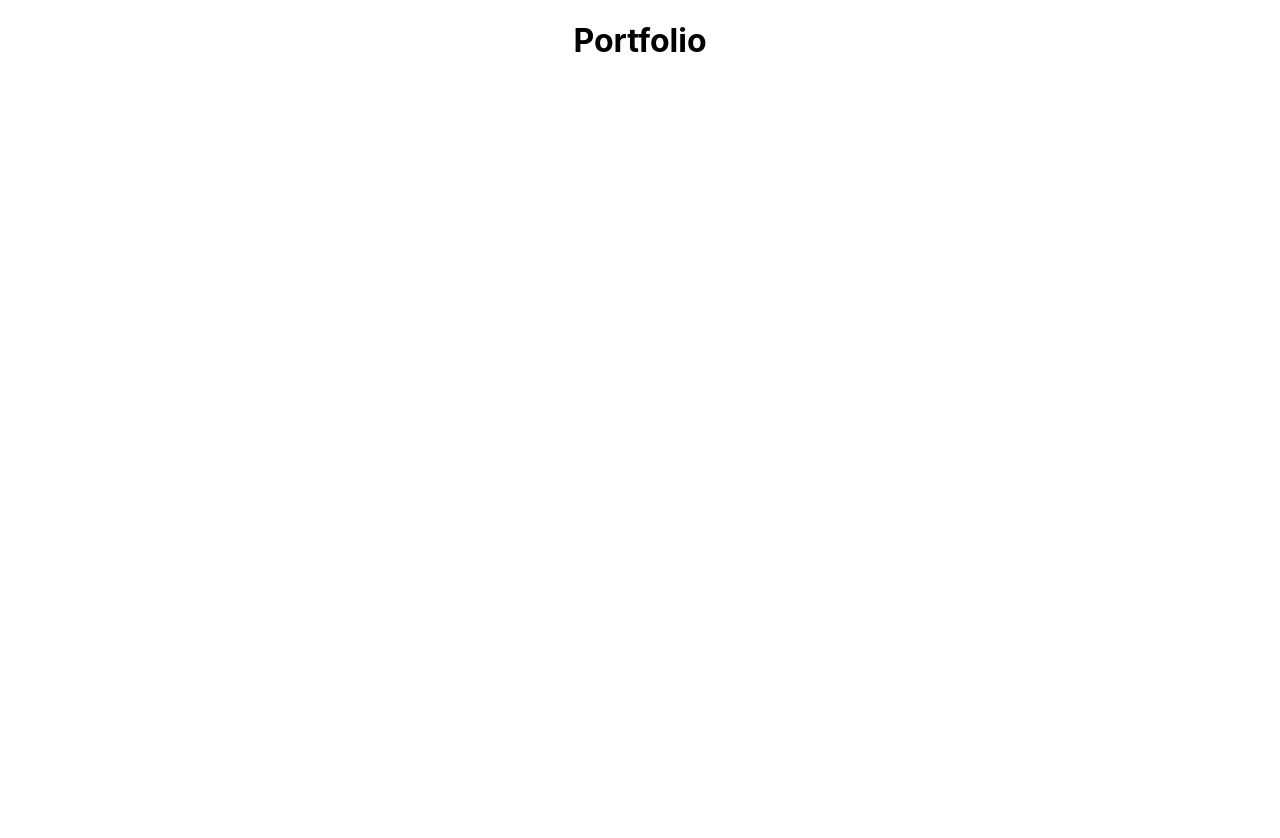
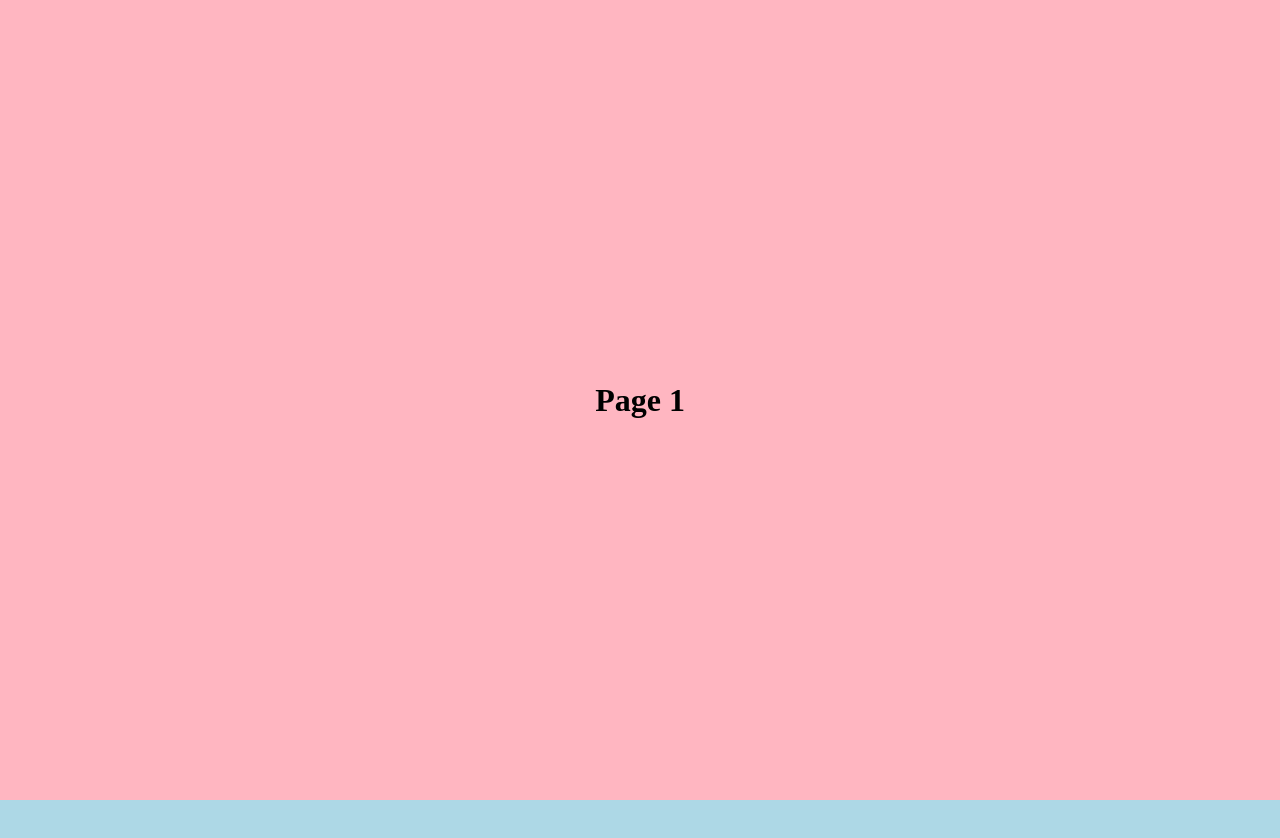
Before and after one commit to verona-hub/portfolio, a React (Create React App) app: page / in a window 1280 px wide. Shown: the top 838 px of the page. Before the commit the page ends 800 px from the top, so only its background shows below. Built offline with nearby package versions, Linux system fonts and the light colour scheme.

Commit message:
- created pages

```diff
--- a/public/index.html
+++ b/public/index.html
@@ -9,7 +9,6 @@
       name="description"
       content="Web site created using create-react-app"
     />
-    <link rel="apple-touch-icon" href="%PUBLIC_URL%/logo192.png" />
     <!--
       manifest.json provides metadata used when your web app is installed on a
       user's mobile device or desktop. See https://developers.google.com/web/fundamentals/web-app-manifest/
--- a/src/App.css
+++ b/src/App.css
@@ -1,38 +1,30 @@
-.App {
-  text-align: center;
+* {
+  box-sizing: border-box;
+  margin: 0;
+  padding: 0;
 }
 
-.App-logo {
-  height: 40vmin;
-  pointer-events: none;
+.App {
+  display: flex;
+  flex-direction: column;
+  justify-content: center;
 }
 
-@media (prefers-reduced-motion: no-preference) {
-  .App-logo {
-    animation: App-logo-spin infinite 20s linear;
-  }
+.Page {
+  height: 100vh;
+  display: flex;
+  justify-content: center;
+  align-items: center;
 }
 
-.App-header {
-  background-color: #282c34;
-  min-height: 100vh;
-  display: flex;
-  flex-direction: column;
-  align-items: center;
-  justify-content: center;
-  font-size: calc(10px + 2vmin);
-  color: white;
+.page-one {
+  background-color: lightpink;
 }
 
-.App-link {
-  color: #61dafb;
+.page-two {
+  background-color: lightblue;
 }
 
-@keyframes App-logo-spin {
-  from {
-    transform: rotate(0deg);
-  }
-  to {
-    transform: rotate(360deg);
-  }
+.page-three {
+  background-color: lightgreen;
 }
--- a/src/App.js
+++ b/src/App.js
@@ -1,12 +1,24 @@
-import './App.css';
-import React from "react";
+import React, { Component } from "react";
 
-function App() {
-  return (
-    <div className="App">
-        <h1> Portfolio </h1>
-    </div>
-  );
+// Components
+import PageOne from './components/Pages/PageOne';
+import PageTwo from './components/Pages/PageTwo';
+import PageThree from './components/Pages/PageThree';
+
+class App extends Component {
+
+    render() {
+
+        return(
+            <div className="App">
+                <PageOne />
+                <PageTwo />
+                <PageThree />
+            </div>
+
+        );
+    }
 }
 
+
 export default App;
--- /dev/null
+++ b/src/components/Pages/PageOne.js
@@ -0,0 +1,12 @@
+import React from 'react';
+
+
+const PageOne = () => {
+    return (
+        <div className="Page page-one">
+            <h1> Page 1 </h1>
+        </div>
+    );
+};
+
+export default PageOne;
--- /dev/null
+++ b/src/components/Pages/PageThree.js
@@ -0,0 +1,11 @@
+import React from 'react';
+
+const PageThree = () => {
+    return (
+        <div className="Page page-three">
+            <h1> Page 3 </h1>
+        </div>
+    );
+};
+
+export default PageThree;
--- /dev/null
+++ b/src/components/Pages/PageTwo.js
@@ -0,0 +1,12 @@
+import React from 'react';
+
+
+const PageTwo = () => {
+    return (
+        <div className="Page page-two">
+            <h1> Page 2 </h1>
+        </div>
+    );
+};
+
+export default PageTwo;
--- a/src/index.js
+++ b/src/index.js
@@ -1,8 +1,7 @@
 import React from 'react';
 import ReactDOM from 'react-dom';
-import './index.css';
+import './App.css';
 import App from './App';
-import reportWebVitals from './reportWebVitals';
 
 ReactDOM.render(
   <React.StrictMode>
@@ -10,8 +9,3 @@ ReactDOM.render(
   </React.StrictMode>,
   document.getElementById('root')
 );
-
-// If you want to start measuring performance in your app, pass a function
-// to log results (for example: reportWebVitals(console.log))
-// or send to an analytics endpoint. Learn more: https://bit.ly/CRA-vitals
-reportWebVitals();
```
Also changed, not shown: public/logo192.png (deleted), public/logo512.png (deleted).
